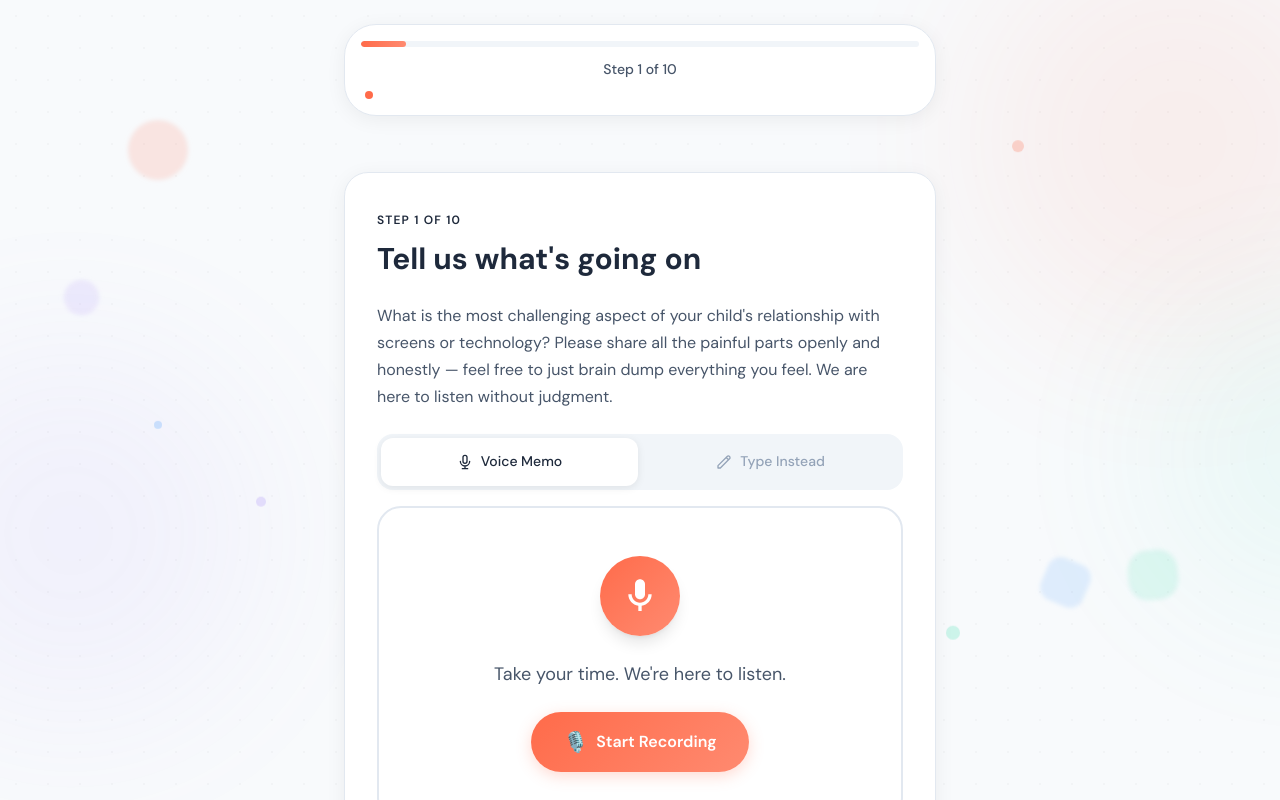
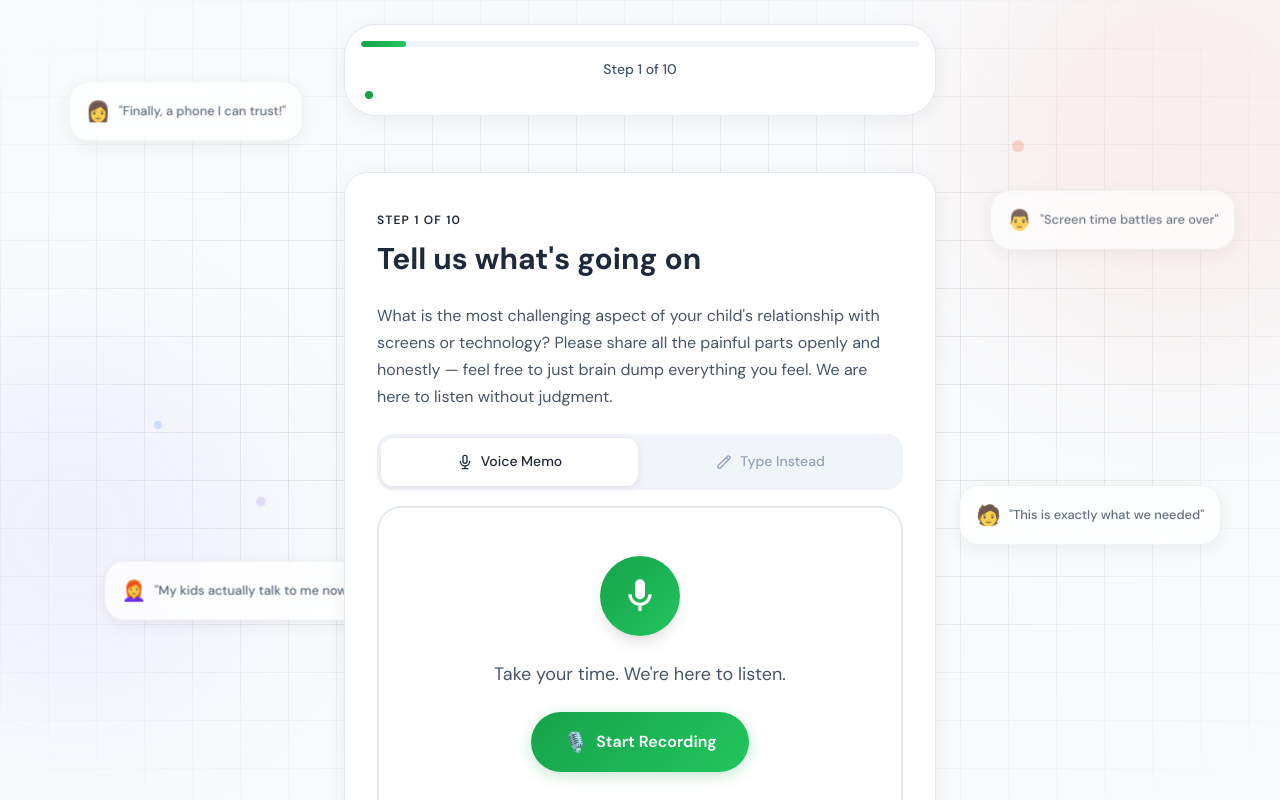
Before and after one commit to jajos12/BetterPhoneSurvey, a Next.js app: page /survey/step/1 in a window 1280 px wide. Shown: the top 800 px of the page. Built offline with nearby package versions, Linux system fonts and the light colour scheme; no server answers.

Commit message:
feat: Introduce `FloatingElements` component and accompanying global CSS for animated background elements and testimonial bubbles on the landing page.

```diff
--- a/app/globals.css
+++ b/app/globals.css
@@ -6,11 +6,11 @@
    ======================================== */
 
 :root {
-  /* Primary - Vibrant Coral/Orange (Warmth & Energy) */
-  --primary: #FF6B4A;
-  --primary-light: #FF8A70;
-  --primary-dark: #E85A3A;
-  --primary-glow: rgba(255, 107, 74, 0.25);
+  /* Primary - Deep Green (Trust & Growth) */
+  --primary: #16A34A;
+  --primary-light: #22C55E;
+  --primary-dark: #15803D;
+  --primary-glow: rgba(22, 163, 74, 0.25);
 
   /* Secondary - Calm Blue */
   --secondary: #3B82F6;
@@ -113,14 +113,17 @@ body {
   overflow: hidden;
 }
 
-/* Subtle dot grid pattern */
+/* Vercel-style fading grid */
 .floating-bg::before {
   content: '';
   position: absolute;
   inset: 0;
-  background-image: radial-gradient(circle, rgba(0, 0, 0, 0.03) 1px, transparent 1px);
-  background-size: 32px 32px;
-  opacity: 0.8;
+  background-image:
+    linear-gradient(rgba(0, 0, 0, 0.08) 1px, transparent 1px),
+    linear-gradient(90deg, rgba(0, 0, 0, 0.08) 1px, transparent 1px);
+  background-size: 48px 48px;
+  mask-image: radial-gradient(ellipse 90% 80% at 50% 50%, black 30%, transparent 80%);
+  -webkit-mask-image: radial-gradient(ellipse 90% 80% at 50% 50%, black 30%, transparent 80%);
 }
 
 /* ========================================
@@ -258,6 +261,87 @@ body {
 }
 
 /* ========================================
+   Floating Chat Bubbles
+   ======================================== */
+
+.floating-bubble {
+  position: absolute;
+  display: flex;
+  align-items: center;
+  gap: 0.5rem;
+  padding: 0.75rem 1rem;
+  background: rgba(255, 255, 255, 0.85);
+  backdrop-filter: blur(8px);
+  border: 1px solid rgba(0, 0, 0, 0.06);
+  border-radius: 20px;
+  box-shadow: 0 4px 20px rgba(0, 0, 0, 0.08);
+  font-size: 0.8rem;
+  color: var(--text-secondary);
+  pointer-events: none;
+  will-change: transform;
+}
+
+.bubble-avatar {
+  font-size: 1.25rem;
+}
+
+.bubble-text {
+  font-weight: 500;
+  white-space: nowrap;
+}
+
+.floating-bubble-1 {
+  top: 12%;
+  left: 5%;
+  animation: float-bubble 20s ease-in-out infinite;
+}
+
+.floating-bubble-2 {
+  top: 25%;
+  right: 3%;
+  animation: float-bubble 25s ease-in-out infinite reverse;
+  animation-delay: -5s;
+}
+
+.floating-bubble-3 {
+  bottom: 20%;
+  left: 8%;
+  animation: float-bubble 22s ease-in-out infinite;
+  animation-delay: -10s;
+}
+
+.floating-bubble-4 {
+  bottom: 30%;
+  right: 5%;
+  animation: float-bubble 18s ease-in-out infinite reverse;
+  animation-delay: -8s;
+}
+
+@keyframes float-bubble {
+
+  0%,
+  100% {
+    transform: translateY(0) translateX(0);
+    opacity: 0.7;
+  }
+
+  25% {
+    transform: translateY(-15px) translateX(5px);
+    opacity: 0.85;
+  }
+
+  50% {
+    transform: translateY(-8px) translateX(-8px);
+    opacity: 0.75;
+  }
+
+  75% {
+    transform: translateY(-20px) translateX(3px);
+    opacity: 0.9;
+  }
+}
+
+/* ========================================
    Floating Animations
    ======================================== */
 
@@ -329,6 +413,163 @@ body {
   50% {
     transform: translate(-25px, -30px) scale(1.1);
   }
+}
+
+/* ========================================
+   Page Transition Animations
+   ======================================== */
+
+@keyframes page-enter {
+  from {
+    opacity: 0;
+    transform: translateY(12px);
+  }
+
+  to {
+    opacity: 1;
+    transform: translateY(0);
+  }
+}
+
+@keyframes page-exit {
+  from {
+    opacity: 1;
+    transform: translateY(0);
+  }
+
+  to {
+    opacity: 0;
+    transform: translateY(-8px);
+  }
+}
+
+.animate-page-enter {
+  animation: page-enter 0.4s cubic-bezier(0.22, 1, 0.36, 1) forwards;
+}
+
+.animate-page-exit {
+  animation: page-exit 0.25s cubic-bezier(0.22, 1, 0.36, 1) forwards;
+}
+
+/* Fade in for cards and content */
+.animate-fade-in {
+  animation: page-enter 0.5s cubic-bezier(0.22, 1, 0.36, 1) forwards;
+}
+
+/* Staggered children animation */
+.stagger-children>* {
+  opacity: 0;
+  animation: page-enter 0.4s cubic-bezier(0.22, 1, 0.36, 1) forwards;
+}
+
+.stagger-children>*:nth-child(1) {
+  animation-delay: 0ms;
+}
+
+.stagger-children>*:nth-child(2) {
+  animation-delay: 60ms;
+}
+
+.stagger-children>*:nth-child(3) {
+  animation-delay: 120ms;
+}
+
+.stagger-children>*:nth-child(4) {
+  animation-delay: 180ms;
+}
+
+.stagger-children>*:nth-child(5) {
+  animation-delay: 240ms;
+}
+
+.stagger-children>*:nth-child(6) {
+  animation-delay: 300ms;
+}
+
+/* ========================================
+   Button Micro-Interactions
+   ======================================== */
+
+.btn-primary,
+.btn-secondary {
+  position: relative;
+  overflow: hidden;
+  transition: all 0.25s cubic-bezier(0.22, 1, 0.36, 1);
+}
+
+.btn-primary:hover {
+  transform: translateY(-2px);
+  box-shadow: 0 8px 24px var(--primary-glow);
+}
+
+.btn-primary:active {
+  transform: translateY(0) scale(0.98);
+}
+
+.btn-secondary:hover {
+  transform: translateY(-1px);
+  box-shadow: 0 4px 16px rgba(0, 0, 0, 0.08);
+}
+
+.btn-secondary:active {
+  transform: scale(0.98);
+}
+
+/* Ripple effect base */
+.btn-primary::after,
+.btn-secondary::after {
+  content: '';
+  position: absolute;
+  inset: 0;
+  background: radial-gradient(circle at center, rgba(255, 255, 255, 0.3) 0%, transparent 70%);
+  opacity: 0;
+  transform: scale(0);
+  transition: transform 0.4s ease, opacity 0.4s ease;
+}
+
+.btn-primary:active::after,
+.btn-secondary:active::after {
+  opacity: 1;
+  transform: scale(2);
+  transition: transform 0s, opacity 0s;
+}
+
+/* ========================================
+   Focus Rings (Accessibility)
+   ======================================== */
+
+*:focus-visible {
+  outline: none;
+  box-shadow: 0 0 0 3px var(--primary-glow), 0 0 0 1px var(--primary);
+  border-radius: var(--radius-md);
+}
+
+button:focus-visible,
+a:focus-visible {
+  outline: none;
+  box-shadow: 0 0 0 3px var(--primary-glow), 0 0 0 2px var(--primary);
+}
+
+input:focus-visible,
+textarea:focus-visible,
+select:focus-visible {
+  outline: none;
+  border-color: var(--primary);
+  box-shadow: 0 0 0 3px var(--primary-glow);
+}
+
+/* ========================================
+   Input Typing Glow
+   ======================================== */
+
+.input-base:focus {
+  border-color: var(--primary);
+  box-shadow: 0 0 0 4px var(--primary-glow), 0 4px 12px rgba(0, 0, 0, 0.04);
+}
+
+textarea:focus {
+  border-color: var(--primary);
+  box-shadow: 0 0 0 4px var(--primary-glow), 0 4px 12px rgba(0, 0, 0, 0.04);
 }
 
 /* ========================================
--- a/components/ui/FloatingElements.tsx
+++ b/components/ui/FloatingElements.tsx
@@ -1,22 +1,35 @@
 export function FloatingElements() {
     return (
         <div className="floating-bg" aria-hidden="true">
-            {/* Large background blobs */}
+            {/* Soft background blobs for depth */}
             <div className="floating-element floating-blob floating-blob-1" />
             <div className="floating-element floating-blob floating-blob-2" />
-            <div className="floating-element floating-blob floating-blob-3" />
 
-            {/* Medium floating shapes */}
-            <div className="floating-element floating-shape floating-shape-1" />
-            <div className="floating-element floating-shape floating-shape-2" />
-            <div className="floating-element floating-shape floating-shape-3" />
-            <div className="floating-element floating-shape floating-shape-4" />
+            {/* Floating chat bubbles with parent quotes */}
+            <div className="floating-bubble floating-bubble-1">
+                <span className="bubble-avatar">👩</span>
+                <span className="bubble-text">&quot;Finally, a phone I can trust!&quot;</span>
+            </div>
+
+            <div className="floating-bubble floating-bubble-2">
+                <span className="bubble-avatar">👨</span>
+                <span className="bubble-text">&quot;Screen time battles are over&quot;</span>
+            </div>
+
+            <div className="floating-bubble floating-bubble-3">
+                <span className="bubble-avatar">👩‍🦰</span>
+                <span className="bubble-text">&quot;My kids actually talk to me now&quot;</span>
+            </div>
+
+            <div className="floating-bubble floating-bubble-4">
+                <span className="bubble-avatar">🧑</span>
+                <span className="bubble-text">&quot;This is exactly what we needed&quot;</span>
+            </div>
 
             {/* Small accent dots */}
             <div className="floating-element floating-dot floating-dot-1" />
             <div className="floating-element floating-dot floating-dot-2" />
             <div className="floating-element floating-dot floating-dot-3" />
-            <div className="floating-element floating-dot floating-dot-4" />
         </div>
     );
 }
```
